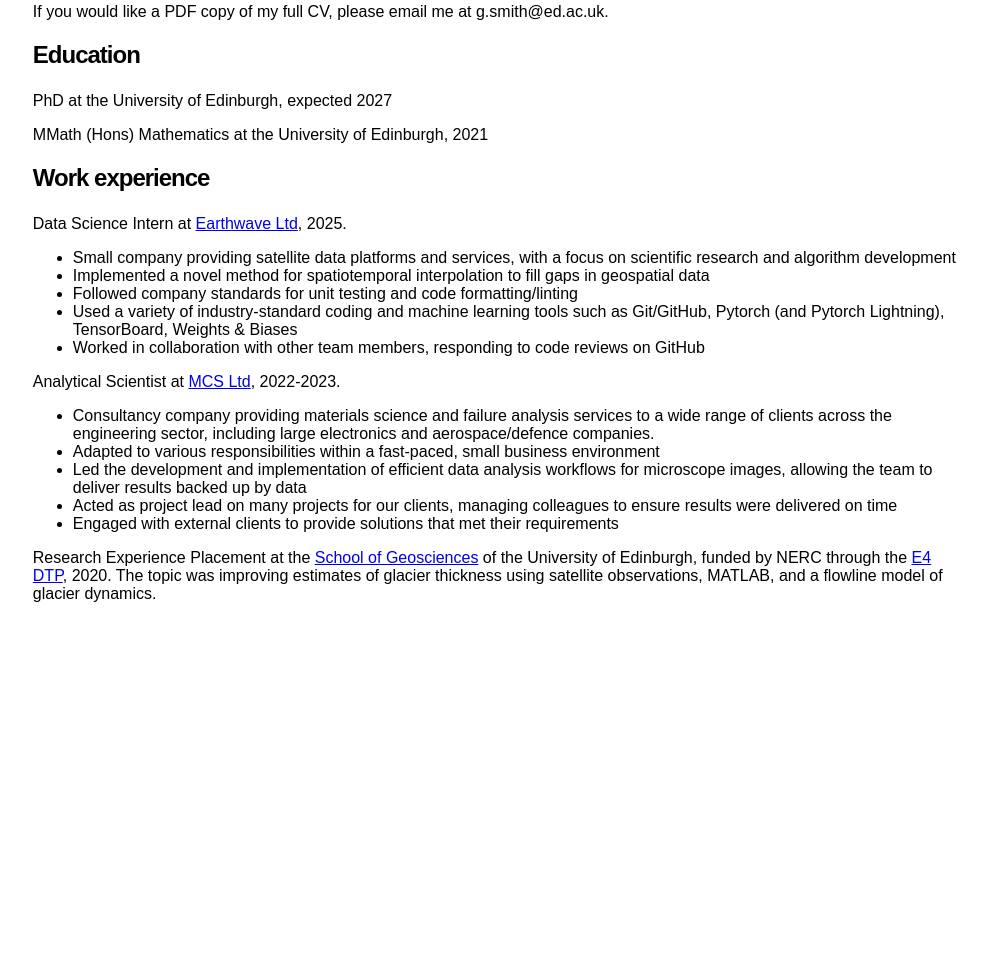
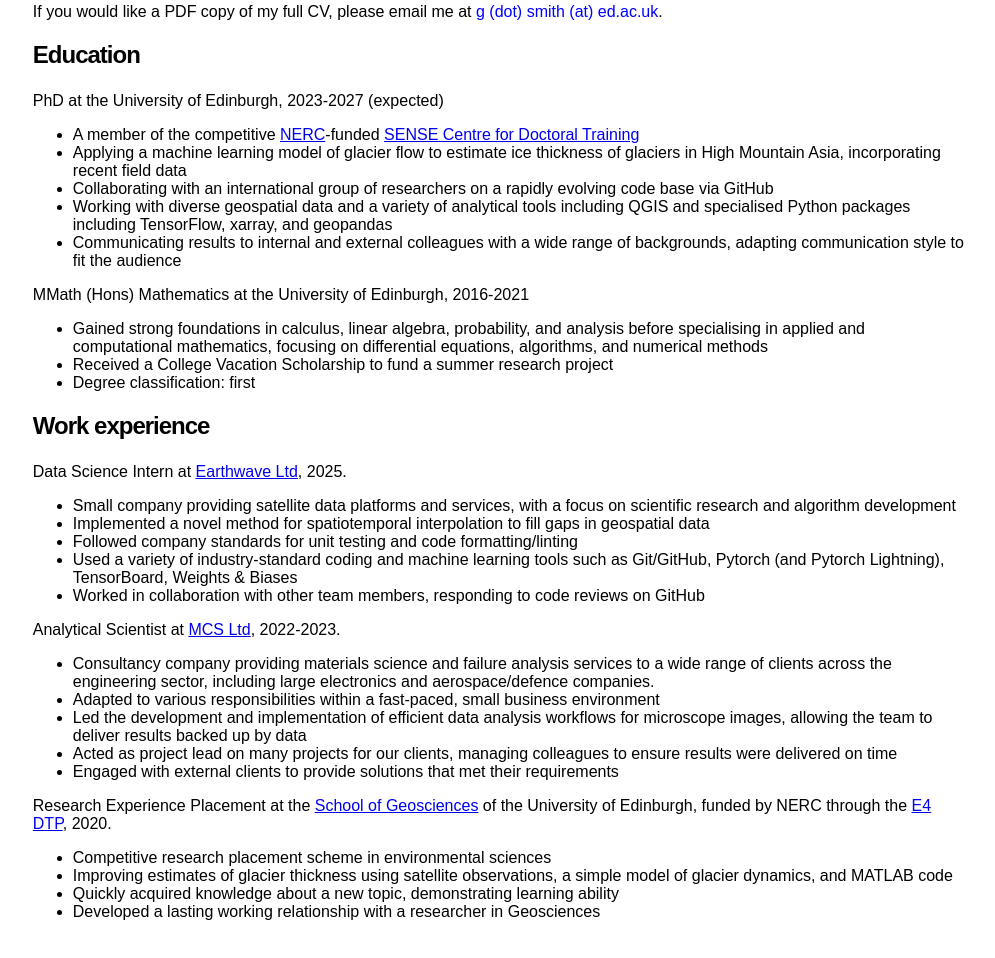
Before and after one commit to gillian-smith/gillian-smith.github.io, a plain HTML site: page cv.html in a window 1280 px wide. Shown: the part 194-1152 px from the top of the page, without its empty margins (140-1135 px from the left). Before the commit the page ends 849 px from the top, so only its background shows below. Drawn offline with Linux system fonts and the light colour scheme.

Commit message:
more detail on cv

```diff
--- a/cv.html
+++ b/cv.html
@@ -27,10 +27,24 @@
         </div>
 
         <div id="content">
-            <p>If you would like a PDF copy of my full CV, please email me at g.smith@ed.ac.uk.</p>
+            <p>If you would like a PDF copy of my full CV, please email me at <font color="blue">g (dot) smith (at) ed.ac.uk</font>.</p>
             <h2>Education</h2>
-            <p>PhD at the University of Edinburgh, expected 2027</p>
-            <p>MMath (Hons) Mathematics at the University of Edinburgh, 2021</p>
+            <p>PhD at the University of Edinburgh, 2023-2027 (expected)
+                <ul>
+                    <li>A member of the competitive <a href="https://www.ukri.org/councils/nerc/">NERC</a>-funded <a href="https://eo-cdt.org/">SENSE Centre for Doctoral Training</a></li>
+                    <li>Applying a machine learning model of glacier flow to estimate ice thickness of glaciers in High Mountain Asia, incorporating recent field data</li>
+                    <li>Collaborating with an international group of researchers on a rapidly evolving code base via GitHub</li>
+                    <li>Working with diverse geospatial data and a variety of analytical tools including QGIS and specialised Python packages including TensorFlow, xarray, and geopandas</li>
+                    <li>Communicating results to internal and external colleagues with a wide range of backgrounds, adapting communication style to fit the audience</li>
+                </ul>
+            </p>
+            <p>MMath (Hons) Mathematics at the University of Edinburgh, 2016-2021
+                <ul>
+                    <li>Gained strong foundations in calculus, linear algebra, probability, and analysis before specialising in applied and computational mathematics, focusing on differential equations, algorithms, and numerical methods</li>
+                    <li>Received a College Vacation Scholarship to fund a summer research project</li>
+                    <li>Degree classification: first</li>
+                </ul>
+            </p>
             <h2>Work experience</h2>
             <p>Data Science Intern at <a href="https://www.earthwave.co.uk/">Earthwave Ltd</a>, 2025.
                 <ul>
@@ -51,8 +65,14 @@
                 </ul>
             </p>
             <p>Research Experience Placement at the <a href="https://www.ed.ac.uk/geosciences">School of Geosciences</a> of the University of Edinburgh, funded
-                by NERC through the <a href="https://www.ed.ac.uk/e4-dtp/">E4 DTP</a>, 2020. The topic was improving estimates of glacier thickness using
-                satellite observations, MATLAB, and a flowline model of glacier dynamics.</p>
+                by NERC through the <a href="https://www.ed.ac.uk/e4-dtp/">E4 DTP</a>, 2020.
+                <ul>
+                    <li>Competitive research placement scheme in environmental sciences</li>
+                    <li>Improving estimates of glacier thickness using satellite observations, a simple model of glacier dynamics, and MATLAB code</li>
+                    <li>Quickly acquired knowledge about a new topic, demonstrating learning ability</li>
+                    <li>Developed a lasting working relationship with a researcher in Geosciences</li>
+                </ul>
+            </p>
 <!--        <h2>Interests</h2>
             <p>Application of mathematics to outside fields such as geosciences</p>
             <p>Applied machine learning</p>
```
Also changed, not shown: index.html (+1 -1 lines).
